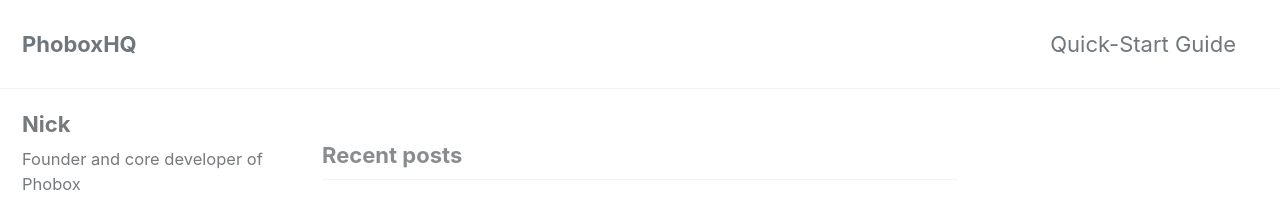
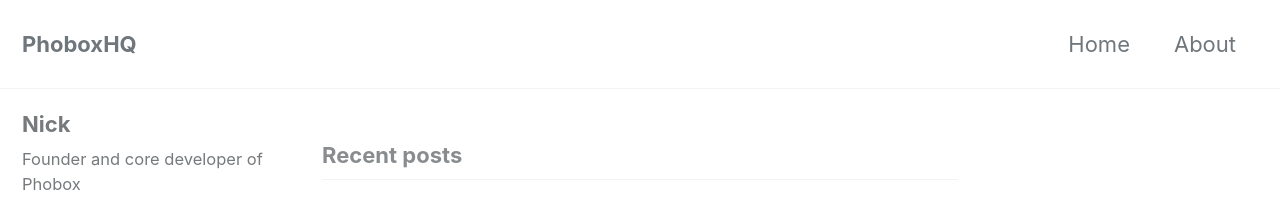
Before and after one commit to phoboxhq/home2, a Jekyll site: the page built from index.html, in a window 1280 px wide and 900 px high. Shown: the top 218 px of the window. Built offline with Jekyll 4.4.1, drawn with Linux system fonts in a browser that asks for light colours; cached includes are drawn as plain includes; nearby versions of some CDN libraries; the list of posts is cut into pages by our own code.

Commit message:
Testing the navigation

```diff
--- a/_data/navigation.yml
+++ b/_data/navigation.yml
@@ -1,9 +1,9 @@
 # main links
 main:
-  - title: "Quick-Start Guide"
-    url: https://mmistakes.github.io/minimal-mistakes/docs/quick-start-guide/
-  # - title: "About"
-  #   url: https://mmistakes.github.io/minimal-mistakes/about/
+  - title: "Home"
+    url: https://phoboxhq.github.io
+  - title: "About"
+    url: https://phoboxhq.github.io/about/
   # - title: "Sample Posts"
   #   url: /year-archive/
   # - title: "Sample Collections"
```
